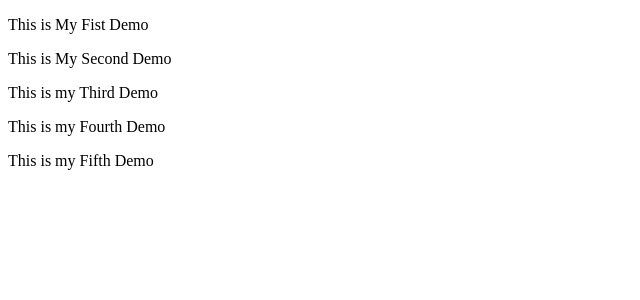
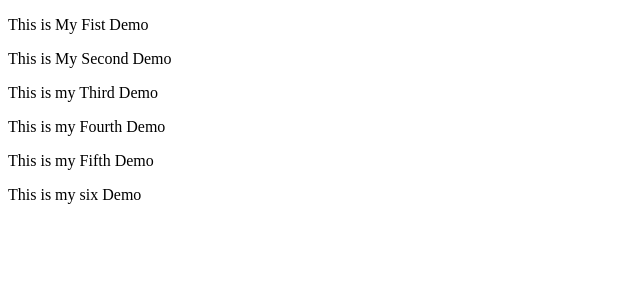
Before and after one commit to RaghavendraSagar/AngularBasics, an Angular app in the folder EcommerceGateway/: page / in a window 1280 px wide. Shown: the top 300 px of the page, without its empty margins (0-640 px from the left). Built offline with nearby package versions, Linux system fonts and the light colour scheme.

Commit message:
six demo

```diff
--- a/EcommerceGateway/src/app/app.component.html
+++ b/EcommerceGateway/src/app/app.component.html
@@ -3,3 +3,4 @@
 <p>This is my Third Demo</p>
 <p>This is my Fourth Demo</p>
 <p>This is my Fifth Demo</p>
+<p>This is my six Demo</p>
```
